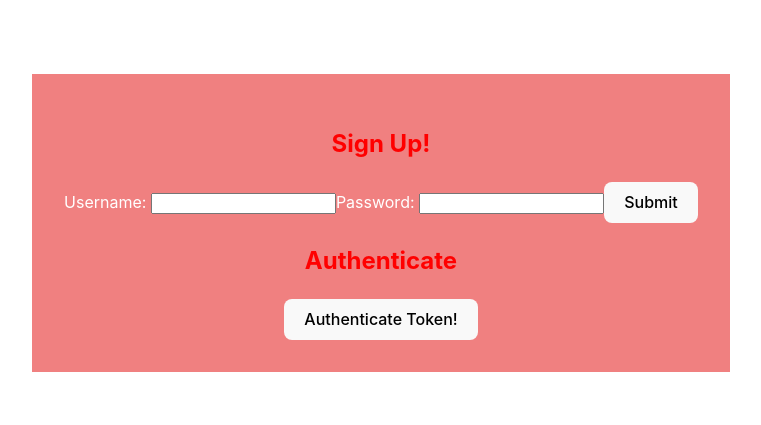
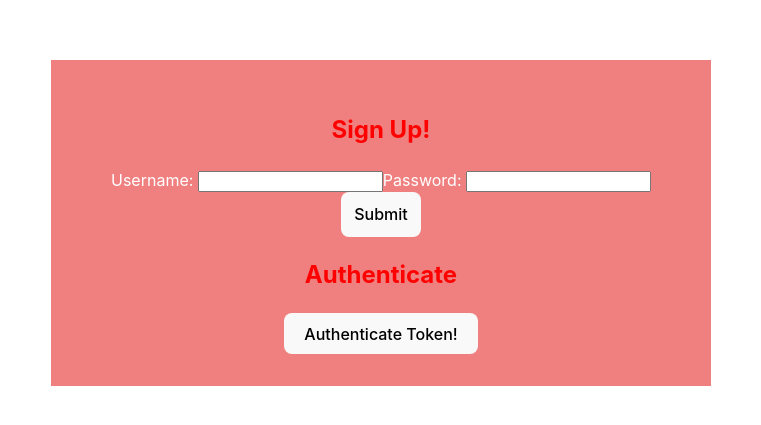
Before and after one commit to AmairT/Learning-React-Forms, a React (Vite) app: page / in a window 1280 px wide. Shown: the part 177-602 px from the top of the page, without its empty margins (259-1020 px from the left). Built offline with nearby package versions, Linux system fonts and the light colour scheme.

Commit message:
added submit button padding

```diff
--- a/src/App.css
+++ b/src/App.css
@@ -7,6 +7,9 @@
   color: white;
 }
 
+.submit {
+  padding: 2%;
+}
 .logo {
   height: 6em;
   padding: 1.5em;
--- a/src/components/SignUpForm.jsx
+++ b/src/components/SignUpForm.jsx
@@ -38,7 +38,7 @@ export default function SignUpForm({setToken}) {
                     <input type='password' minLength={3} maxLength={8} value={password} onChange={(e) => setPassword(e.target.value)} />
                 </label>
 
-                <button>Submit</button>
+                <button className="submit">Submit</button>
             </form>
         </>
     );
```
